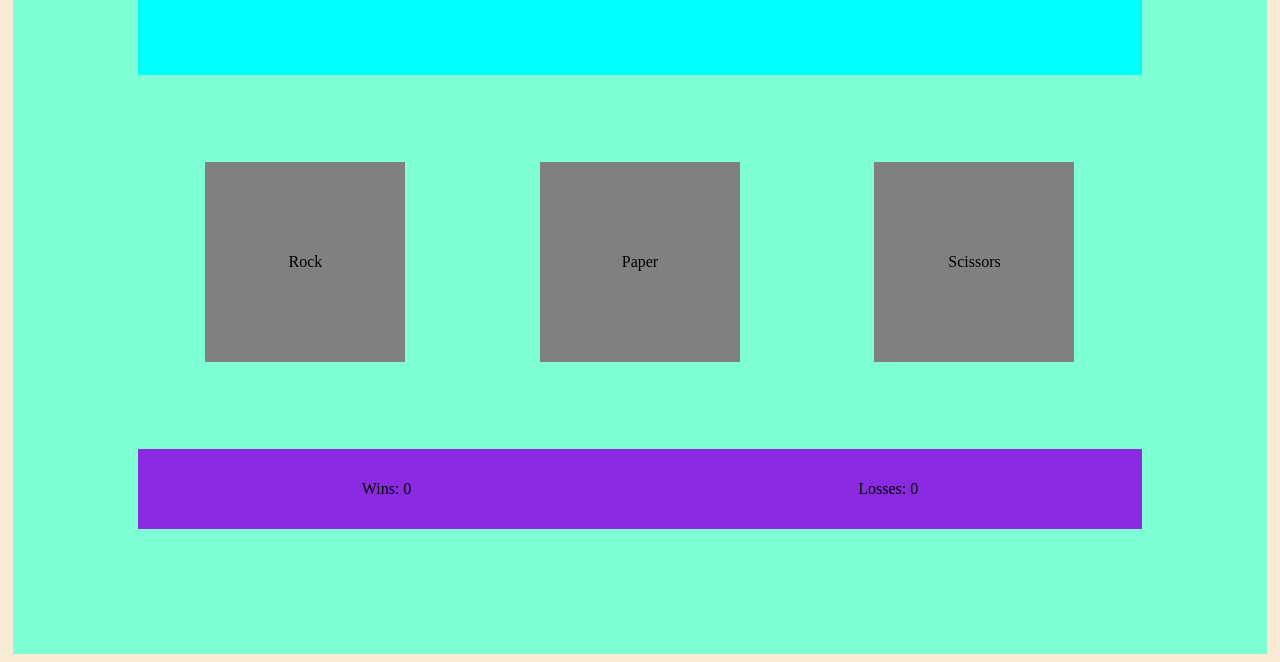
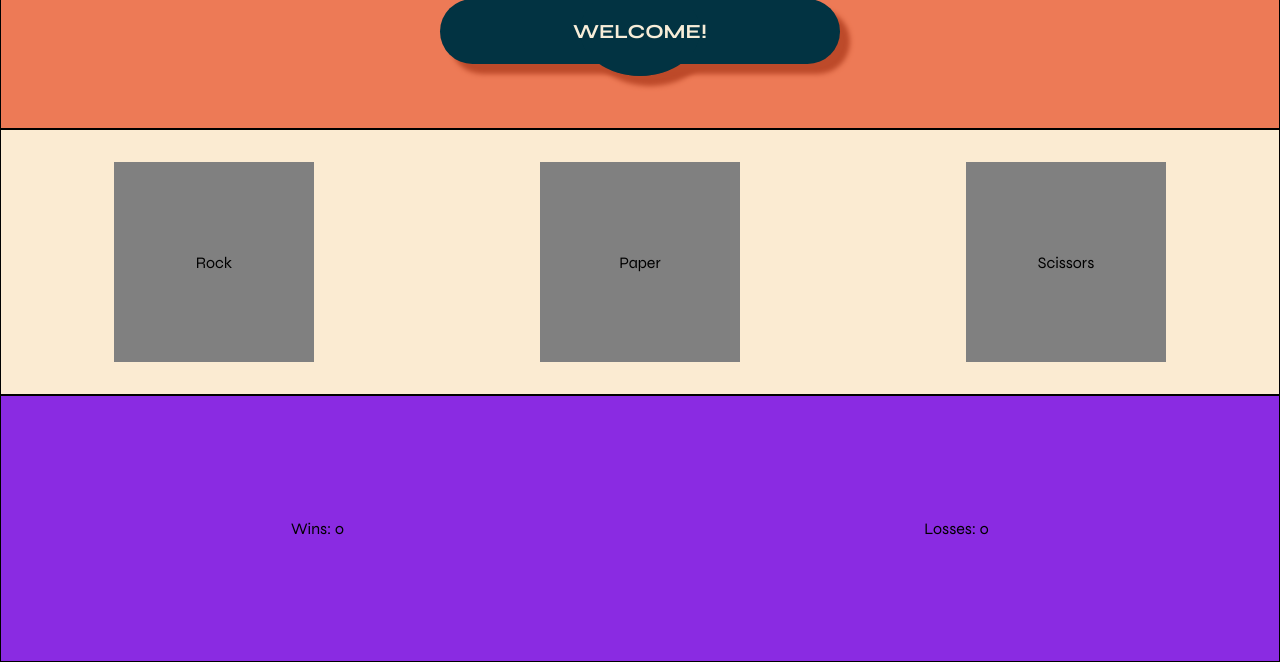
Before and after one commit to samstafford626/RockPaperScissors, a plain HTML site: page index.html in a window 1280 px wide. Shown: the part 138-800 px from the top of the page. Drawn offline with Linux system fonts and the light colour scheme.

Commit message:
Reformat header, add font, uploaded images for rock paper scissors buttons

```diff
--- a/index.html
+++ b/index.html
@@ -7,10 +7,21 @@
     <title>Rock Paper Scissors</title>
     <link rel="stylesheet" href="styles.css">
     <script src="script.js" defer></script>
+    <style>
+        @import url('https://fonts.googleapis.com/css2?family=Syne:wght@400;500;600;700;800&display=swap');
+    </style>
 </head>
 <body>
-    <div class="memo"></div>
-    <div class="btn-container hidden"><button class="button-19">Play again?</button></div>
+    <div class="header-container">
+        <div class="header">ROCK PAPER SCISSORS</div>
+        <div class="memo-container">
+            <div class="memo">
+                WELCOME!
+            </div>
+            <div class="circle"></div>
+        </div>
+        <div class="btn-container hidden"><button class="button-19">Play again?</button></div>
+    </div>
     <div class="container">
         <div class="rock">Rock</div>
         <div class="paper">Paper</div>
@@ -20,6 +31,5 @@
         <div class="wins">Wins: 0</div>
         <div class="losses">Losses: 0</div>
     </div>
-
 </body>
 </html>
--- a/styles.css
+++ b/styles.css
@@ -2,36 +2,100 @@
     margin: 0;
     padding: 0;
     box-sizing: border-box;
-}
-
-html {
-    background-color: antiquewhite;
-    padding: 1vh 1vw;
+    font-family: 'Syne', sans-serif; /*Weight (400-800) */
 }
 
 body {
-    width: 98vw;
-    height: 98vh;
-    background-color: aquamarine;
-    padding: 10%;
+    width: 100vw;
+    height: 100vh;
+    display: flex;
+    flex-direction: column;
+}
+
+.header-container, .container, .results {
+  border: 1px solid black;
+}
+
+.header {
+  color: #F7EDD8;
+  font-weight: 800;
+  font-size: 48px;
+  text-align: center;
+}
+
+.header-container {
+  flex: 1;
+  display: flex;
+  flex-direction: column;
+  justify-content: center;
+  align-items: center;
+  background-color: #ED7A56;
+  gap: 15px;
+}
+
+.memo-container {
+  min-height: 65px;
+  min-width: 400px;
+  display: flex;
+  justify-content: center;
+  align-items: center;
+  position: relative;
+  padding: 0 40px;
+}
+
+.memo-container, .memo-container:after, .memo {
+  transition-duration: 2s;
+}
+
+.memo-container:after {
+  content: '';
+  position: absolute;
+  min-width: 100%;
+  height: 65px;
+  background-color: #023342;
+  border-radius: 32.5px;
+  box-shadow: 10px 10px 5px #BD4A2A;
+  z-index: 2;
+}
+
+.memo-container:before {
+  content: '';
+  width: 120px;
+  height: 90px;
+  border-radius: 50%;
+  background-color: #023342;
+  position: absolute;
+  box-shadow: 10px 10px 5px #BD4A2A;
+  z-index: 1;
+}
+
+.circle {
+  content: '';
+  width: 120px;
+  height: 90px;
+  border-radius: 50%;
+  background-color: #023342;
+  position: absolute;
+  z-index: 3;
 }
 
 .memo {
-    width: 100%;
-    height: 15%;
-    display: flex;
-    justify-content: center;
-    align-items: center;
-    background-color: aqua;
+  color: #F7EDD8;
+  text-align: center;
+  font-size: 20px;
+  font-weight: 700;
+  position: relative;
+  z-index: 4;
 }
 
 .container {
     width: 100%;
     height:70%;
-    /* background-color: ; */
     display: flex;
     justify-content: space-around;
     align-items: center;
+    flex: 1;
+    background-color: #FBEBD2;
 }
 
 .container div {
@@ -51,6 +115,7 @@ body {
     display: flex;
     justify-content: space-around;
     align-items: center;
+    flex: 1;
 }
 
 .btn-container {
```
Also changed, not shown: images/Untitled design (1).png (added), images/Untitled design (2).png (added), images/Untitled design.png (added).
